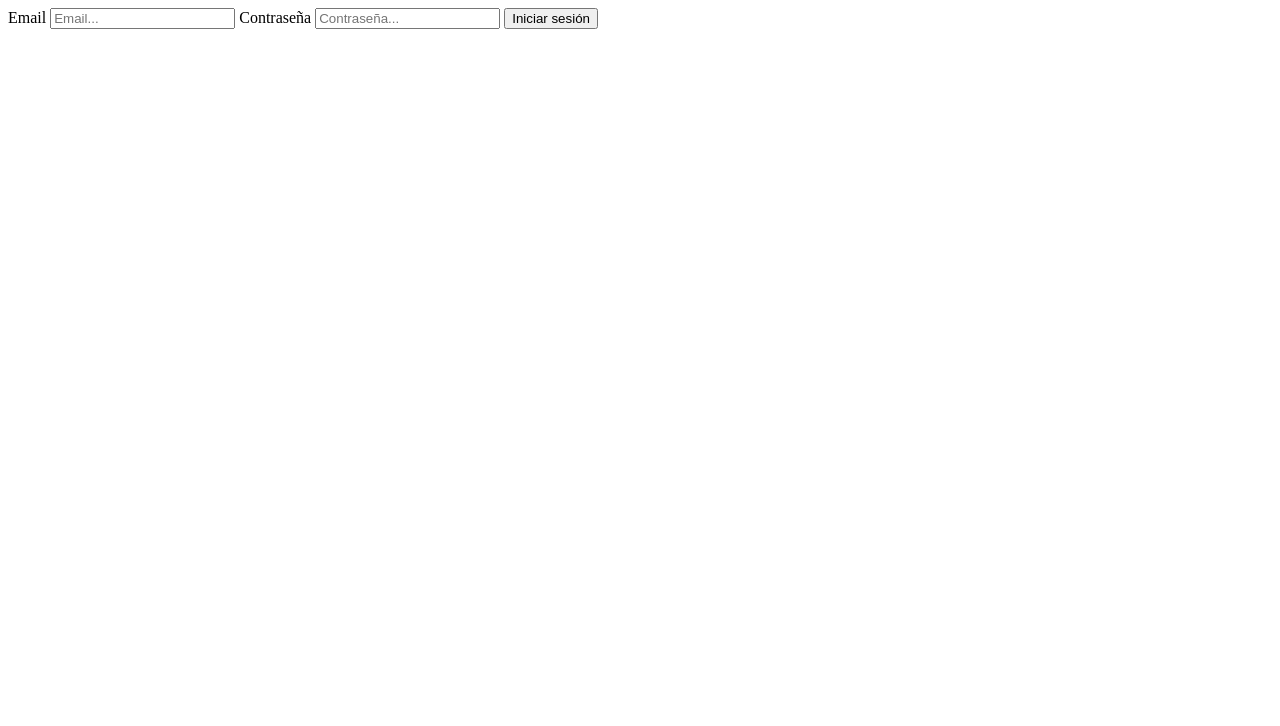
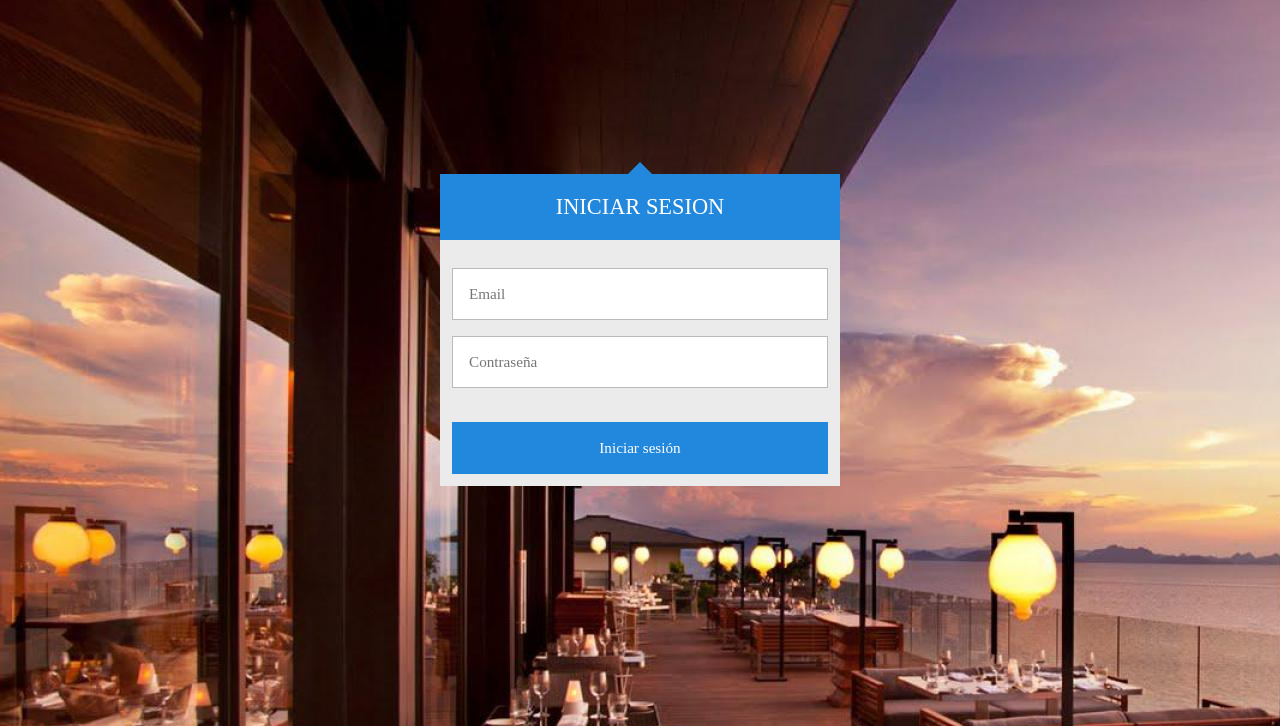
Before and after one commit to xavier-barrios/Proyecto1-restaurante, a PHP site: page /login.php in a window 1280 px wide. Shown: the top 726 px of the page. Run offline with PHP 8.4, Linux system fonts and the light colour scheme.

Commit message:
Estilo login css

```diff
--- /dev/null
+++ b/css/style.css
@@ -0,0 +1,78 @@
+.fondo_login {
+    background-image: url(../img/banner.jpg);
+    background-repeat: no-repeat;
+}
+
+.login {
+    width: 400px;
+    margin: 150px auto;
+    font-size: 16px;
+}
+
+.login-header, .login input {
+    margin-top: 0;
+    margin-bottom: 0;
+}
+
+.login-triangle {
+    width: 0;
+    margin-right: auto;
+    margin-left: auto;
+    border: 12px solid transparent;
+    border-bottom-color: #28d;
+}
+
+.login-header {
+    background: #28d;
+    padding: 20px;
+    font-size: 1.4em;
+    font-weight: normal;
+    text-align: center;
+    text-transform: uppercase;
+    color: #fff;
+}
+
+.login-container {
+    background: #ebebeb;
+    padding: 12px;
+  }
+
+.login input {
+      box-sizing: border-box;
+      display: block;
+      width: 100%;
+      border-width: 1px;
+      border-style: solid;
+      padding: 16px;
+      outline: 0;
+      font-family: inherit;
+      font-size: 0.95em;
+}
+
+.login input[type="email"],
+.login input[type="password"] {
+  background: #fff;
+  border-color: #bbb;
+  color: #555;
+}
+
+.login input[type="email"]:focus,
+.login input[type="password"]:focus {
+  border-color: #888;
+}
+
+.login input[type="submit"] {
+    background: #28d;
+    border-color: transparent;
+    color: #fff;
+    cursor: pointer;
+  }
+
+  .login input[type="submit"]:hover {
+    background: #17c;
+  }
+
+  /* Buttons' focus effect */
+  .login input[type="submit"]:focus {
+    border-color: #05a;
+  }
--- a/model/config.php
+++ b/model/config.php
@@ -2,5 +2,5 @@
 define("BD","bd_restaurante");
 define("SERVIDOR","localhost");
 define("USER","root");
-define("PASSWORD","");
+define("PASSWORD","qweQWE123");
 ?>
--- a/view/login.php
+++ b/view/login.php
@@ -1,17 +1,23 @@
 <!DOCTYPE html>
 <html>
+<head>
+<link rel="stylesheet" type="text/css" href="../css/style.css">
 <script src="../js/code.js"></script>
-  <body>
-    <form action="../controller/loginController.php" method="POST" onsubmit="return validacionForm()">
-        <label for="email">Email</label>
-        <input type="email" id="email" name="email" placeholder="Email..." require>
+</head>
+  <body class="fondo_login">
+  <div class="login">
+  <div class="login-triangle"></div>
+  <h2 class="login-header">Iniciar Sesion</h2>
+    <form class="login-container" action="../controller/loginController.php" method="POST" onsubmit="return validacionForm()">
 
-        <label for="password">Contraseña</label>
-        <input type="password" id="password" name="password" placeholder="Contraseña...">
+        <p><input type="email" id="email" name="email" placeholder="Email"></p>
 
+        <p><input type="password" id="password" name="password" placeholder="Contraseña"></p>
+        <div id="message"></div><br>
         <input type="submit" value="Iniciar sesión">
-         <div id="message"></div>
+
       </form>
+    </div>
       <?php
     ?>
   </body>
```
Also changed, not shown: css/prueba.txt (deleted), img/banner.jpg (added).
